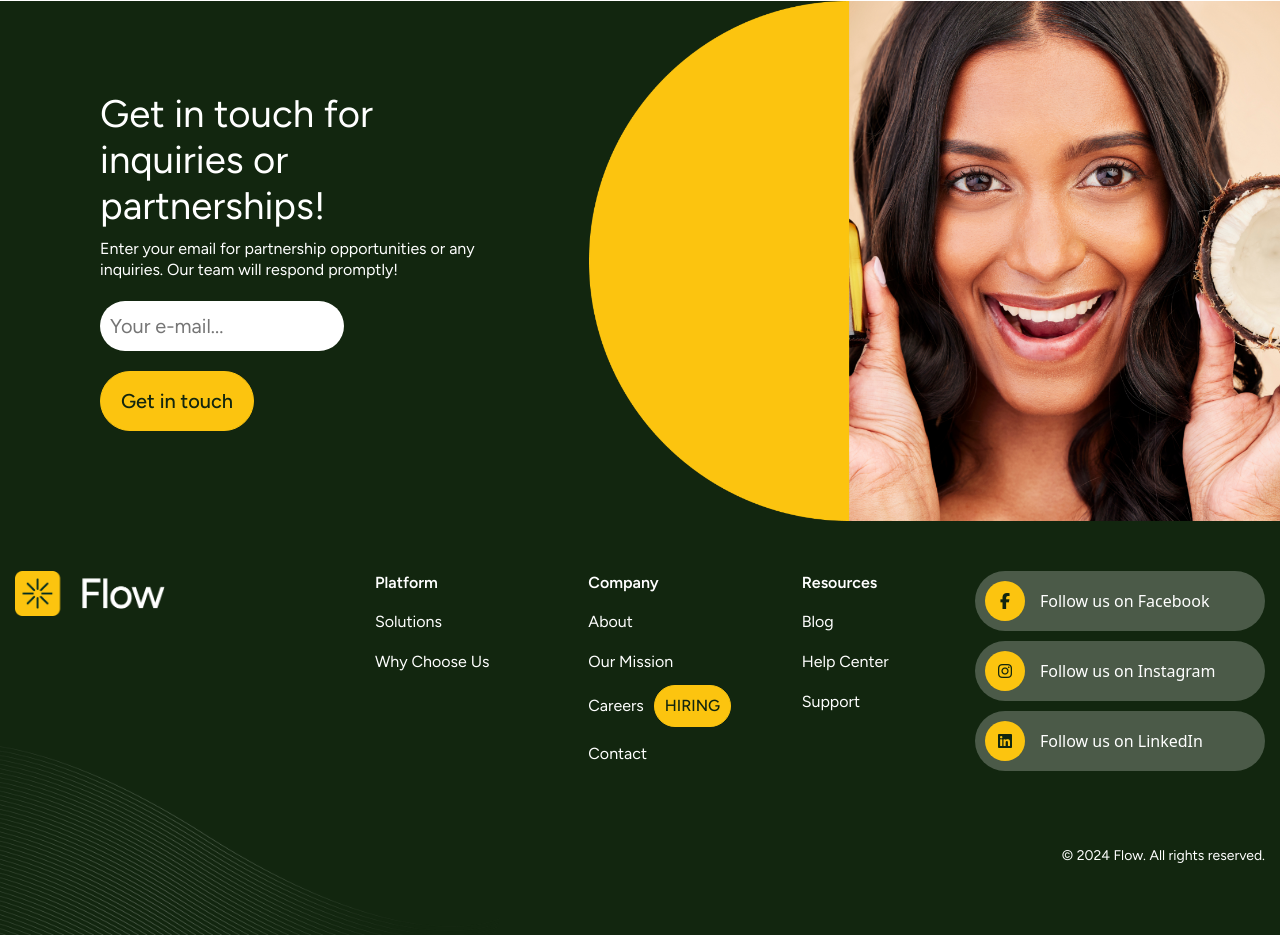
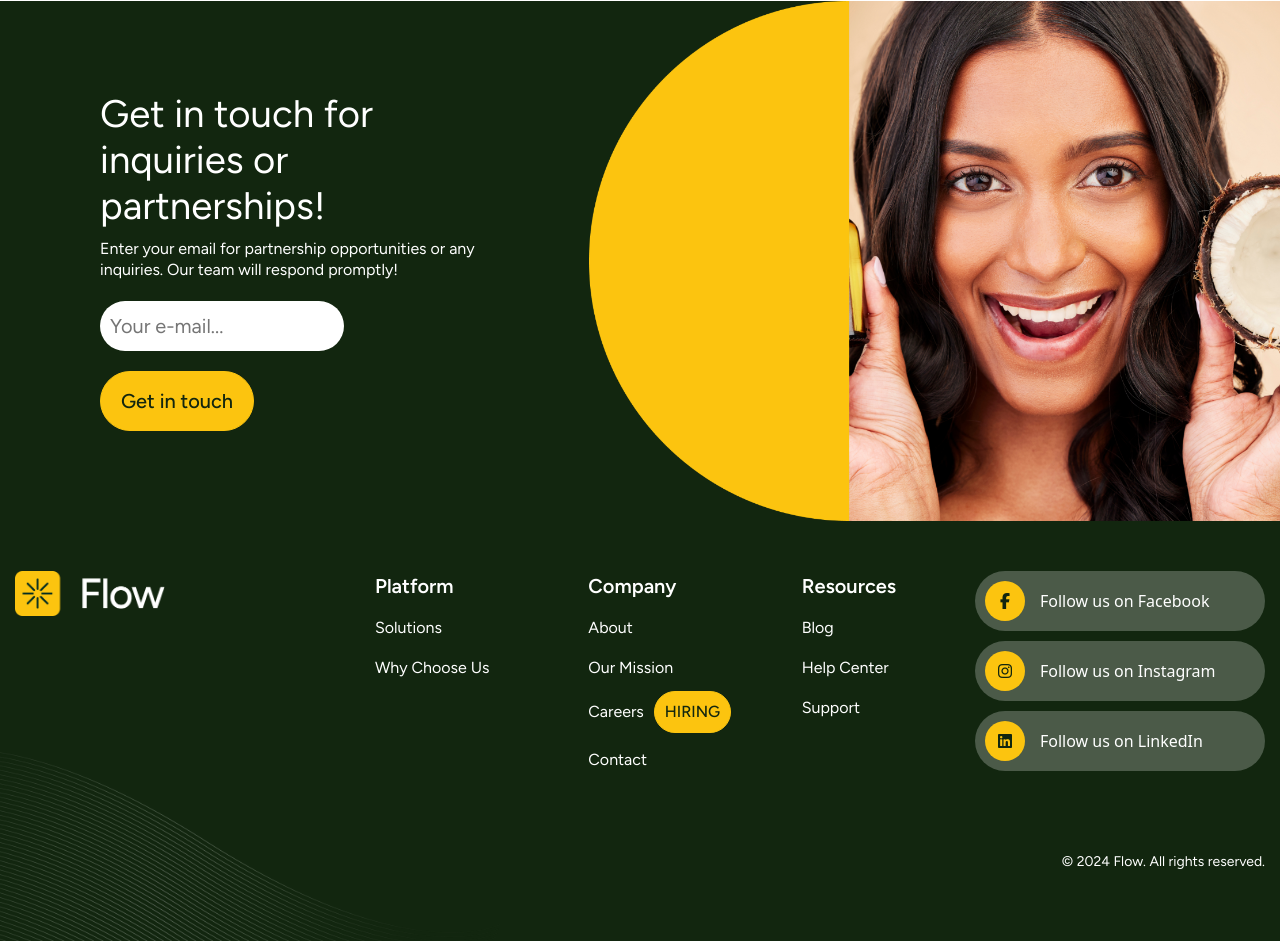
Before and after one commit to JitenderMX/jmd, a plain HTML site: page index.html in a window 1280 px wide. Shown: the part 5645-6586 px from the top of the page. Drawn offline with nearby package versions, Linux system fonts and the light colour scheme.

Commit message:
footer heading font increse

```diff
--- a/css/style.css
+++ b/css/style.css
@@ -493,7 +493,7 @@ footer ul{
 }
 footer ul li:first-child{
     font-family: var(--font-family);
-    font-size: 16px;
+    font-size: 1rem;
     font-weight: 600;
     color: var(--color-2);
 }
```
